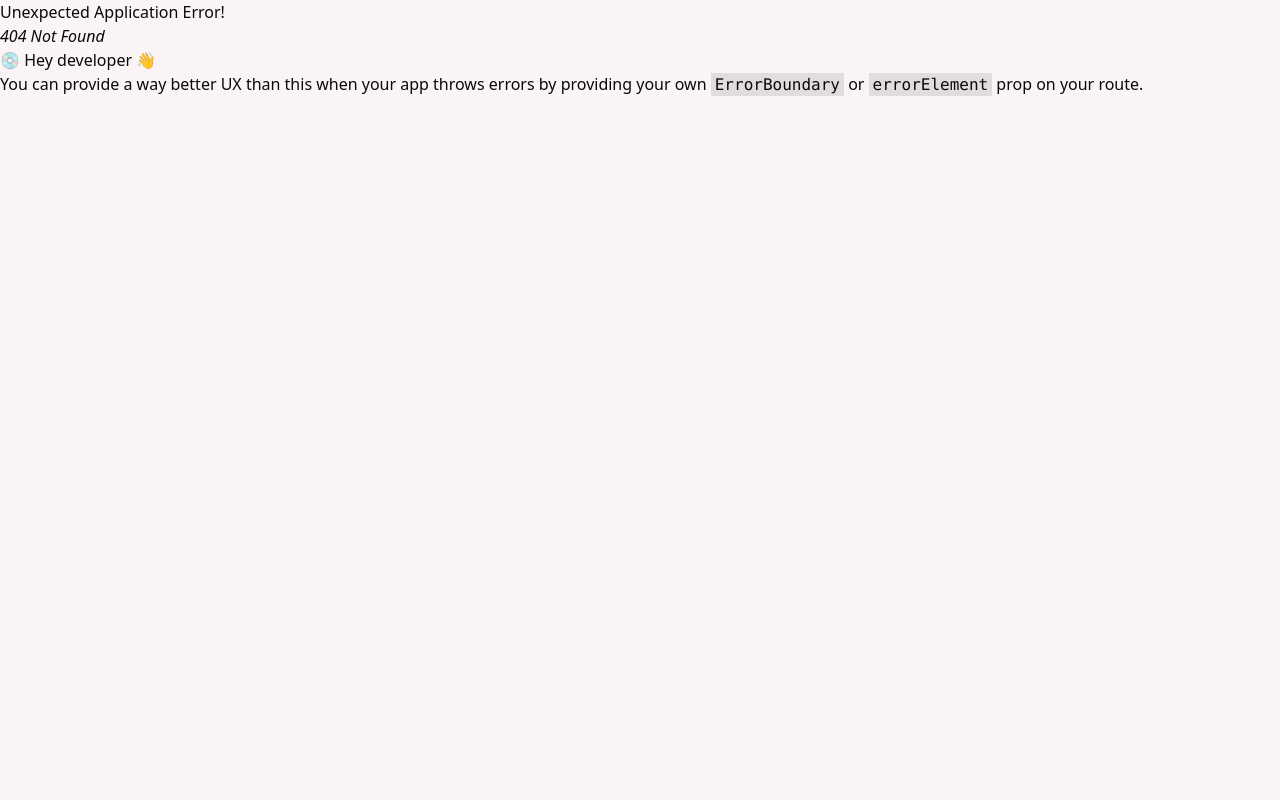
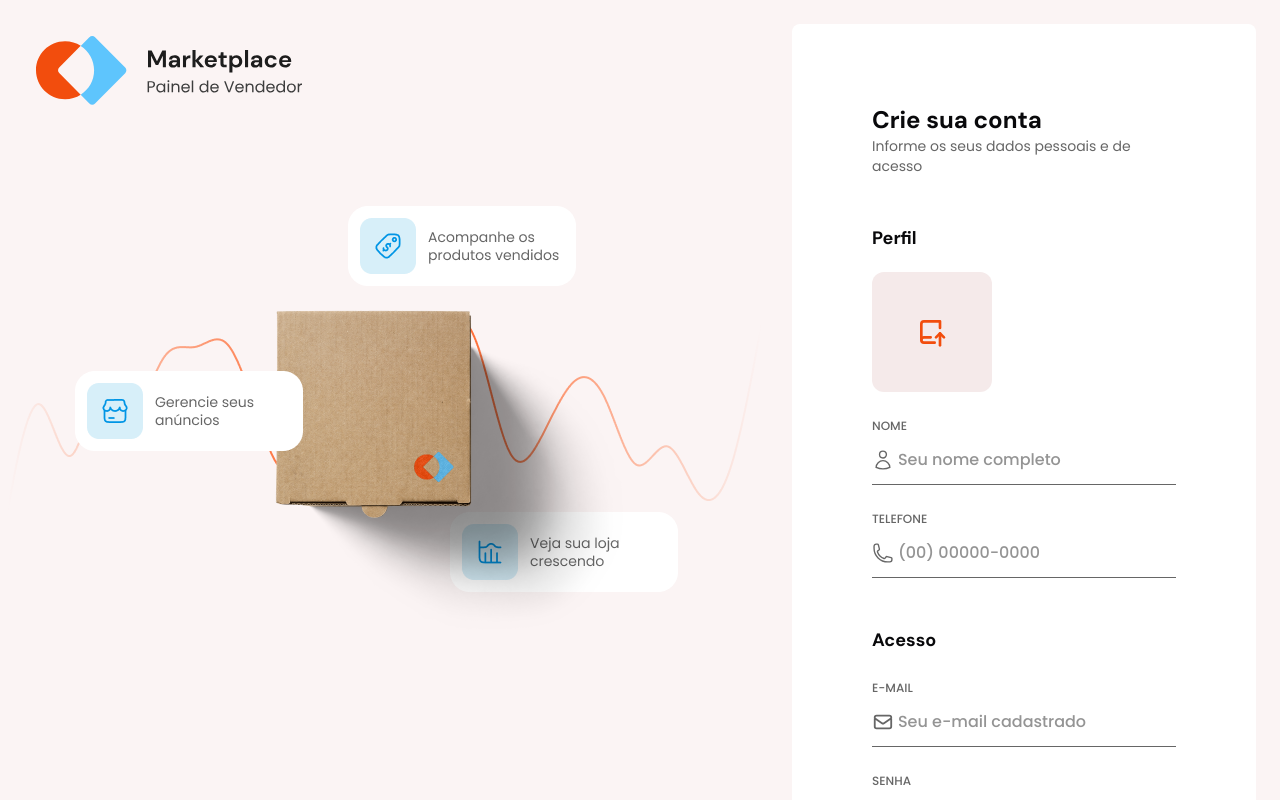
Before and after one commit to MarianaBorges/marketplace-web, a React (Vite) app: page /sign-up in a window 1280 px wide. Before the commit this address had no page. Built offline with nearby package versions, Linux system fonts and the light colour scheme.

Commit message:
feat: add sign up page

```diff
--- a/src/_layout/auth.tsx
+++ b/src/_layout/auth.tsx
@@ -6,7 +6,7 @@ export default function AuthLayout () {
       <div className="p-9 bg-[url('./src/assets/Background.png')] bg-1/2 bg-no-repeat bg-center sticky top-0 bottom-0 w-3/5">
         <img src="./src/assets/Title.svg"/>
       </div>
-      <div className="w-2/5 p-6 flex">
+      <div className="w-2/5 p-6">
         <Outlet />
       </div>
     </div>
--- /dev/null
+++ b/src/components/upload-file.tsx
@@ -0,0 +1,23 @@
+import { TbBookUpload } from "react-icons/tb";
+
+interface UploadFile extends React.InputHTMLAttributes<HTMLInputElement>{
+  register?: any;
+  error?: string;
+}
+
+export default function UploadFile({register, error, ...rest}: UploadFile) {
+
+  return(
+    <div className="space-y-4 mt-5">
+      <label className="w-[7.5rem] aspect-square overflow-hidden bg-shape rounded-xl flex items-center justify-center ">
+        <TbBookUpload className="size-8 text-orangebase"/>
+        <input className="hidden" type="file" {...register} {...rest} />
+      </label>
+      {error && (
+        <span className="text-danger">
+          {error}
+        </span>
+      )}
+    </div>
+  )
+}
--- a/src/pages/auth/sign-in.tsx
+++ b/src/pages/auth/sign-in.tsx
@@ -46,6 +46,7 @@ export default function SignIn(){
   }
 
   return (
+    <div className="flex w-full h-full">
       <div className="bg-white flex-1 p-20 rounded-lg">
         <div className="flex h-full flex-col justify-between">
           <div>
@@ -70,12 +71,13 @@ export default function SignIn(){
               Ainda não tem uma conta?
             </span>
 
-          <Button onClick={() => onSubmit({email: 'mary@gmail.com', password: '123dcfrvgt'})} className="mt-5 w-full p-5 rounded-md flex justify-between" variant='outline'>
+            <Button onClick={() => navigate('/sign-up')} className="mt-5 w-full p-5 rounded-md flex justify-between" variant='outline'>
               <span className="font-poppins text-base text-orangebase font-medium">Cadastrar</span>
               <MdArrowRightAlt className="w-6 h-6 text-orangebase hover:text-orangedark"/>
             </Button>
           </div>
         </div>
       </div>
+    </div>
   )
 }
--- /dev/null
+++ b/src/pages/auth/sign-up.tsx
@@ -0,0 +1,92 @@
+import { z } from "zod";
+import { HiOutlineUser, HiOutlinePhone } from "react-icons/hi2";
+import { HiEye } from "react-icons/hi";
+import { MdArrowRightAlt } from "react-icons/md";
+import { RiLockPasswordLine } from "react-icons/ri";
+
+import Input from "@/components/input";
+import PageTitle from "@/components/page-title";
+import UploadFile from "@/components/upload-file";
+import EmailInput from "@/components/email-input";
+import PasswordInput from "@/components/password-Input";
+import { Button } from "@/components/ui/button";
+import { useNavigate } from "react-router-dom";
+
+const ACCEPTED_IMAGE_TYPE = ['image/pbg']
+
+const fileUploadForm = z.object({
+  file: z
+    .custom<FileList>()
+    .refine((files) => {
+      return Array.from(files ?? []).length !== 0;
+    }, "A imagem do produto é obrigatória.")
+    .refine((files) => {
+      return Array.from(files ?? []).every((file) =>
+        ACCEPTED_IMAGE_TYPE.includes(file.type)
+      )
+    })
+})
+
+type FileUploadForm = z.infer<typeof fileUploadForm>
+
+export default function SignUp() {
+  const navigate = useNavigate()
+
+  return (
+    <div className="bg-white w-full p-20 mb-5 rounded-lg">
+      <PageTitle
+        title='Crie sua conta'
+        subTitle='Informe os seus dados pessoais e de acesso'
+      />
+
+      <form action="" className="mt-10 mb-20">
+        <fieldset className="mt-12">
+          <legend className="font-dmsans text-lg font-bold">Perfil</legend>
+          <UploadFile />
+          <Input
+            placeholder="Seu nome completo"
+            label="Nome"
+            LeftIcon={HiOutlineUser}
+          />
+          <Input
+            placeholder="(00) 00000-0000"
+            label="Telefone"
+            type="tel"
+            LeftIcon={HiOutlinePhone}
+          />
+        </fieldset>
+        <fieldset className="my-12">
+          <legend className="font-dmsans text-lg font-bold">Acesso</legend>
+          <EmailInput />
+          <PasswordInput />
+          <Input
+            type="password"
+            label="Confirmar senha"
+            placeholder="Confirme a senha"
+            LeftIcon={RiLockPasswordLine}
+            RightIcon={HiEye}
+          />
+        </fieldset>
+        <Button type="submit" className="w-full p-5 rounded-md flex justify-between " variant='orange'>
+          <span className="font-poppins text-base font-medium">
+            Cadastrar
+          </span>
+          <MdArrowRightAlt className="w-6 h-6 text-white"/>
+        </Button>
+      </form>
+
+      <div>
+        <span className="font-poppins text-base font-normal text-gray-300">
+          Já tem uma conta?
+        </span>
+
+        <Button onClick={() => navigate('/sign-in')} className="mt-5 w-full p-5 rounded-md flex justify-between" variant='outline'>
+          <span className="font-poppins text-base text-orangebase font-medium">
+            Acessar
+          </span>
+          <MdArrowRightAlt className="w-6 h-6 text-orangebase hover:text-orangedark"/>
+        </Button>
+      </div>
+    </div>
+  )
+}
--- a/src/routes.tsx
+++ b/src/routes.tsx
@@ -1,14 +1,16 @@
 import { createBrowserRouter } from "react-router-dom";
 import AuthLayout from "./_layout/auth";
-import SignIn from "./pages/auth/sign-in";
 import AppLayout from "./_layout/app";
 import { Dashboard } from "./pages/app/dashboard";
+import SignUp from "./pages/auth/sign-up";
+import SignIn from "./pages/auth/sign-in";
 
 export const router = createBrowserRouter([{
   path: '/',
   element: <AuthLayout />,
   children: [
     { path: '/sign-in', element: <SignIn /> },
+    { path: '/sign-up', element: <SignUp /> },
   ],
   },
   {
```
Lines whose indentation alone changed are shown as unchanged.
